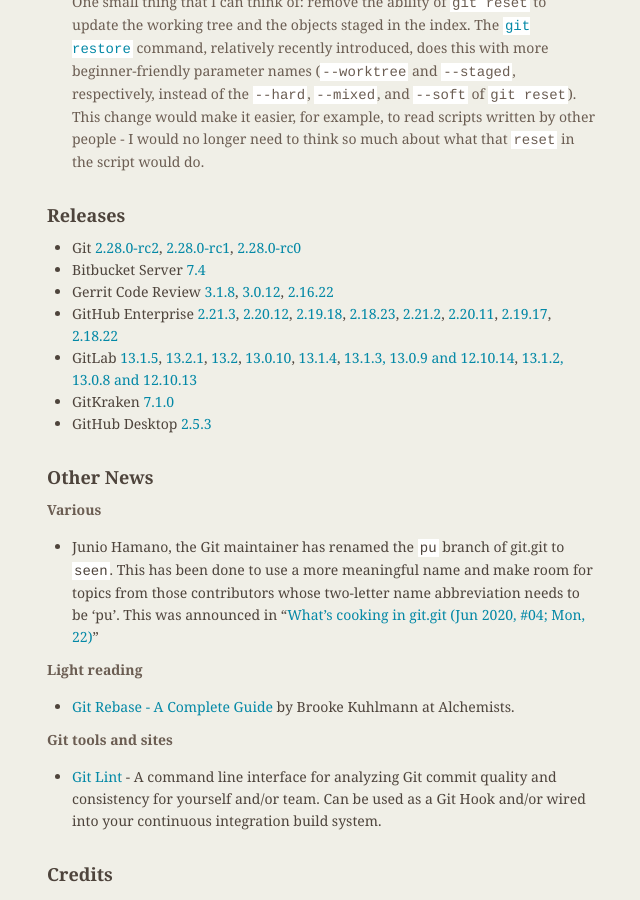
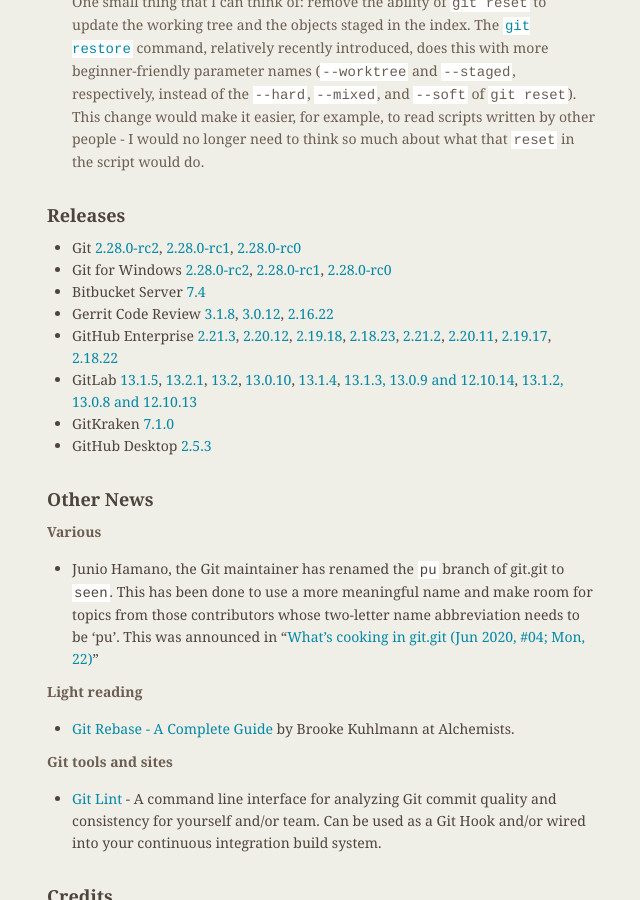
Before and after one commit to git/git.github.io, a Jekyll site: the page built from rev_news/drafts/edition-65.md, in a window 1280 px wide and 900 px high, scrolled down 1106 px. Shown: the whole window, without its empty margins (487-1127 px from the left). Built offline with Jekyll 4.4.1, drawn with Linux system fonts in a browser that asks for light colours.

Commit message:
rn-65: add Git for Windows releases

```diff
--- a/rev_news/drafts/edition-65.md
+++ b/rev_news/drafts/edition-65.md
@@ -87,6 +87,9 @@
 + Git [2.28.0-rc2](https://public-inbox.org/git/xmqqblk75uel.fsf@gitster.c.googlers.com/),
 [2.28.0-rc1](https://public-inbox.org/git/xmqqv9ildh46.fsf@gitster.c.googlers.com/),
 [2.28.0-rc0](https://public-inbox.org/git/xmqqh7ugwen6.fsf@gitster.c.googlers.com/)
++ Git for Windows [2.28.0-rc2](https://public-inbox.org/git/20200722195905.6540-1-johannes.schindelin@gmx.de),
+[2.28.0-rc1](https://public-inbox.org/git/20200718011007.6808-1-johannes.schindelin@gmx.de),
+[2.28.0-rc0](https://public-inbox.org/git/20200710135935.6416-1-johannes.schindelin@gmx.de)
 + Bitbucket Server [7.4](https://confluence.atlassian.com/bitbucketserver/bitbucket-server-release-notes-872139866.html)
 + Gerrit Code Review [3.1.8](https://www.gerritcodereview.com/3.1.html#318),
 [3.0.12](https://www.gerritcodereview.com/3.0.html#3012),
```
